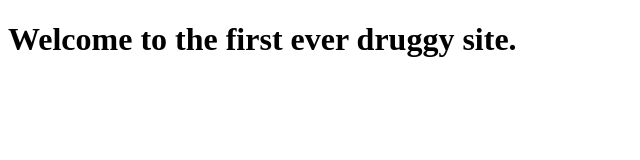
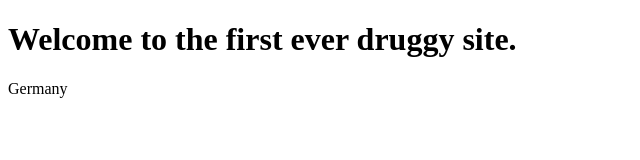
Before and after one commit to Druggy-Bot/Druggy, a plain HTML site: page index.html in a window 1280 px wide. Shown: the full height of the page, 0-640 px from the left. Drawn offline with Linux system fonts and the light colour scheme.

Commit message:
Update index.html

```diff
--- a/index.html
+++ b/index.html
@@ -3,5 +3,6 @@
   <title>Home - DruggySite</title>
   <body>
     <H1>Welcome to the first ever druggy site.</h1>
+    <p>Germany</p>
    </body>
      </html>
```
